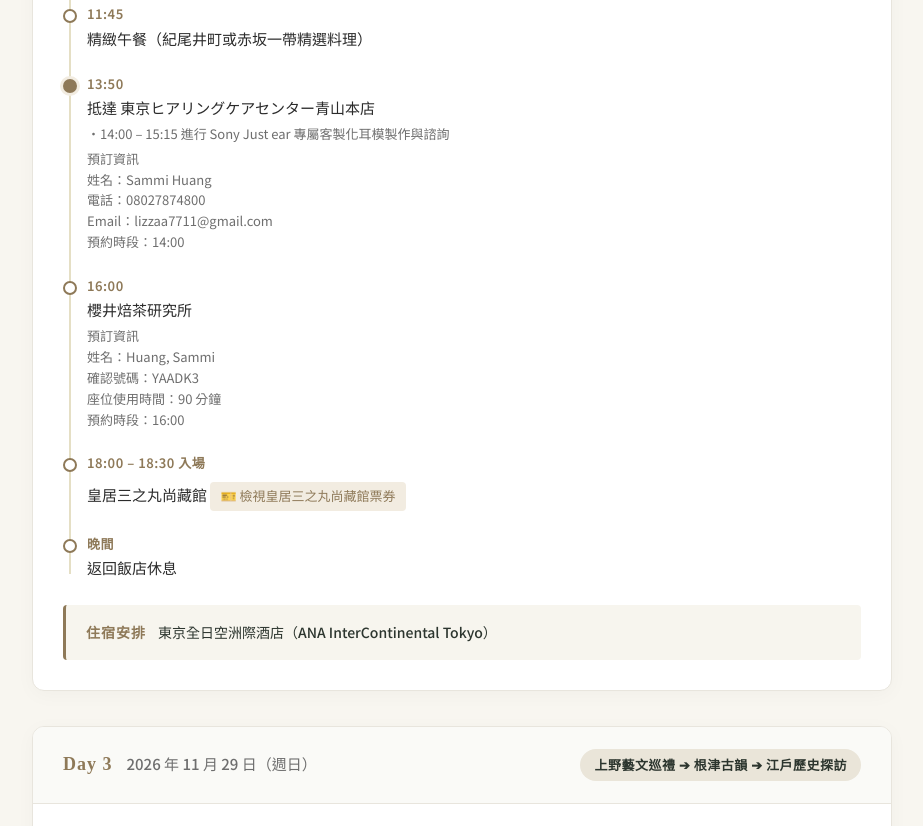
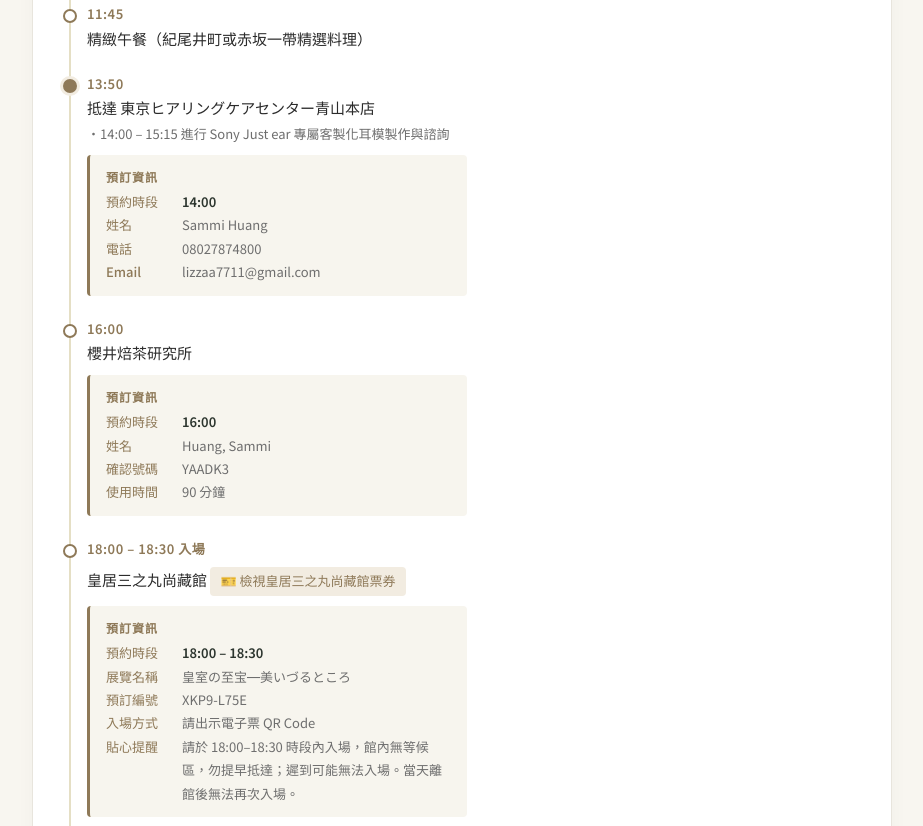
Before and after one commit to fdc-finedayclub/itinerary261127HND04A, a plain HTML site: page index.html in a window 1280 px wide. Shown: the part 1054-1880 px from the top of the page, without its empty margins (178-1101 px from the left). Drawn offline with Linux system fonts and the light colour scheme.

Commit message:
Update index.html

```diff
--- a/index.html
+++ b/index.html
@@ -218,6 +218,42 @@
       opacity: 0.85;
     }
 
+    .booking {
+      margin-top: 10px;
+      padding: 12px 16px;
+      background: #F7F5EE;
+      border-left: 3px solid var(--accent);
+      border-radius: 4px;
+      font-size: 13px;
+      color: var(--text-muted);
+      max-width: 380px;
+    }
+
+    .booking-title {
+      font-size: 12px;
+      font-weight: 600;
+      color: var(--accent);
+      letter-spacing: 1px;
+      margin-bottom: 4px;
+    }
+
+    .booking-row {
+      display: flex;
+      gap: 12px;
+      line-height: 1.8;
+    }
+
+    .booking-label {
+      min-width: 64px;
+      color: var(--accent);
+      font-weight: 500;
+    }
+
+    .booking-row.booking-time .booking-value {
+      color: var(--primary);
+      font-weight: 600;
+    }
+
     .hotel-info {
       margin-top: 25px;
       padding: 16px 20px;
@@ -341,14 +377,26 @@
           <div class="timeline-desc">
             抵達 東京ヒアリングケアセンター青山本店
             <span class="note">・14:00 – 15:15 進行 Sony Just ear 專屬客製化耳模製作與諮詢</span>
-            <span class="note">預訂資訊<br>姓名：Sammi Huang<br>電話：08027874800<br>Email：lizzaa7711@gmail.com<br>預約時段：14:00</span>
+            <div class="booking">
+              <div class="booking-title">預訂資訊</div>
+              <div class="booking-row booking-time"><span class="booking-label">預約時段</span><span class="booking-value">14:00</span></div>
+              <div class="booking-row"><span class="booking-label">姓名</span><span>Sammi Huang</span></div>
+              <div class="booking-row"><span class="booking-label">電話</span><span>08027874800</span></div>
+              <div class="booking-row"><span class="booking-label">Email</span><span>lizzaa7711@gmail.com</span></div>
+            </div>
           </div>
         </div>
         <div class="timeline-item">
           <div class="timeline-time">16:00</div>
           <div class="timeline-desc">
             櫻井焙茶研究所
-            <span class="note">預訂資訊<br>姓名：Huang, Sammi<br>確認號碼：YAADK3<br>座位使用時間：90 分鐘<br>預約時段：16:00</span>
+            <div class="booking">
+              <div class="booking-title">預訂資訊</div>
+              <div class="booking-row booking-time"><span class="booking-label">預約時段</span><span class="booking-value">16:00</span></div>
+              <div class="booking-row"><span class="booking-label">姓名</span><span>Huang, Sammi</span></div>
+              <div class="booking-row"><span class="booking-label">確認號碼</span><span>YAADK3</span></div>
+              <div class="booking-row"><span class="booking-label">使用時間</span><span>90 分鐘</span></div>
+            </div>
           </div>
         </div>
         <div class="timeline-item">
@@ -358,6 +406,14 @@
             <a href="https://art-ap.passes.jp/user/orders/7f862b7e-32de-4bbf-b6a9-d558fe32118d/?utm_source=email&utm_medium=purchase" target="_blank" rel="noopener noreferrer" class="timeline-link">
               🎫 檢視皇居三之丸尚藏館票券
             </a>
+            <div class="booking">
+              <div class="booking-title">預訂資訊</div>
+              <div class="booking-row booking-time"><span class="booking-label">預約時段</span><span class="booking-value">18:00 – 18:30</span></div>
+              <div class="booking-row"><span class="booking-label">展覽名稱</span><span>皇室の至宝―美いづるところ</span></div>
+              <div class="booking-row"><span class="booking-label">預訂編號</span><span>XKP9-L75E</span></div>
+              <div class="booking-row"><span class="booking-label">入場方式</span><span>請出示電子票 QR Code</span></div>
+              <div class="booking-row"><span class="booking-label">貼心提醒</span><span>請於 18:00–18:30 時段內入場，館內無等候區，勿提早抵達；遲到可能無法入場。當天離館後無法再次入場。</span></div>
+            </div>
           </div>
         </div>
         <div class="timeline-item">
@@ -433,8 +489,14 @@
           <div class="timeline-desc">
             抵達 箱根 POLA 美術館參觀
             <a href="https://www.etix.com/kketix/servlet/PasswordPrintOrder?userID=38164346&password=61014914" target="_blank" rel="noopener noreferrer" class="timeline-link">
-              🎫 檢視 POLA 美術館門票預訂憑證
+              🎫 檢視 POLA 美術館門票
             </a>
+            <div class="booking">
+              <div class="booking-title">預訂資訊</div>
+              <div class="booking-row"><span class="booking-label">展覽資訊</span><span>The New Vision: Monet and the Contemporary Gaze</span></div>
+              <div class="booking-row"><span class="booking-label">入場方式</span><span>請出示電子票 QR Code</span></div>
+              <div class="booking-row"><span class="booking-label">確認碼</span><span>38164346</span></div>
+            </div>
           </div>
         </div>
         <div class="timeline-item highlight">
```
